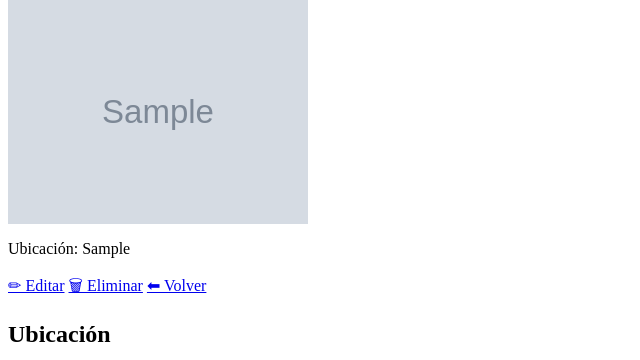
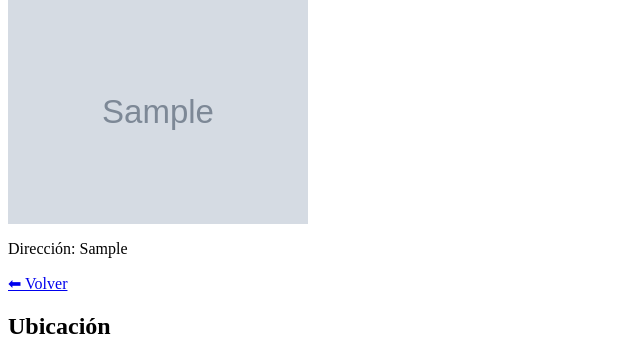
Before and after one commit to CamiloD2212/ExplorArte-Informatorio2025, a Django app: page /arte/1/ in a window 1280 px wide. Shown: the part 169-529 px from the top of the page, without its empty margins (0-640 px from the left). Run offline with Django 5.2, Linux system fonts and the light colour scheme; tables that the repository leaves empty hold one stand-in row (values such as "Sample post"); grey boxes marked "Sample" are stand-in pictures.

Commit message:
se corrigio un error en las vistas individuales

```diff
--- a/ExplorArte/apps/arte/templates/arte/detail.html
+++ b/ExplorArte/apps/arte/templates/arte/detail.html
@@ -4,11 +4,8 @@
 <p>Artista: {{ arte.artista }}</p>
 
 <img src="/{{ arte.url_imagen }}" width="300">
-
-<p>Ubicación: {{ arte.ubicacion }}</p>
-
-<a href="{% url 'arte_edit' arte.pk %}">✏ Editar</a>
-<a href="{% url 'arte_delete' arte.pk %}">🗑 Eliminar</a>
+<p>Dirección: {{ arte.direccion }}</p>
+<!-- <p>Ubicación: {{ arte.ubicacion }}</p> -->
 
 <a href="{% url 'arte_list' %}">⬅ Volver</a>
 
```
